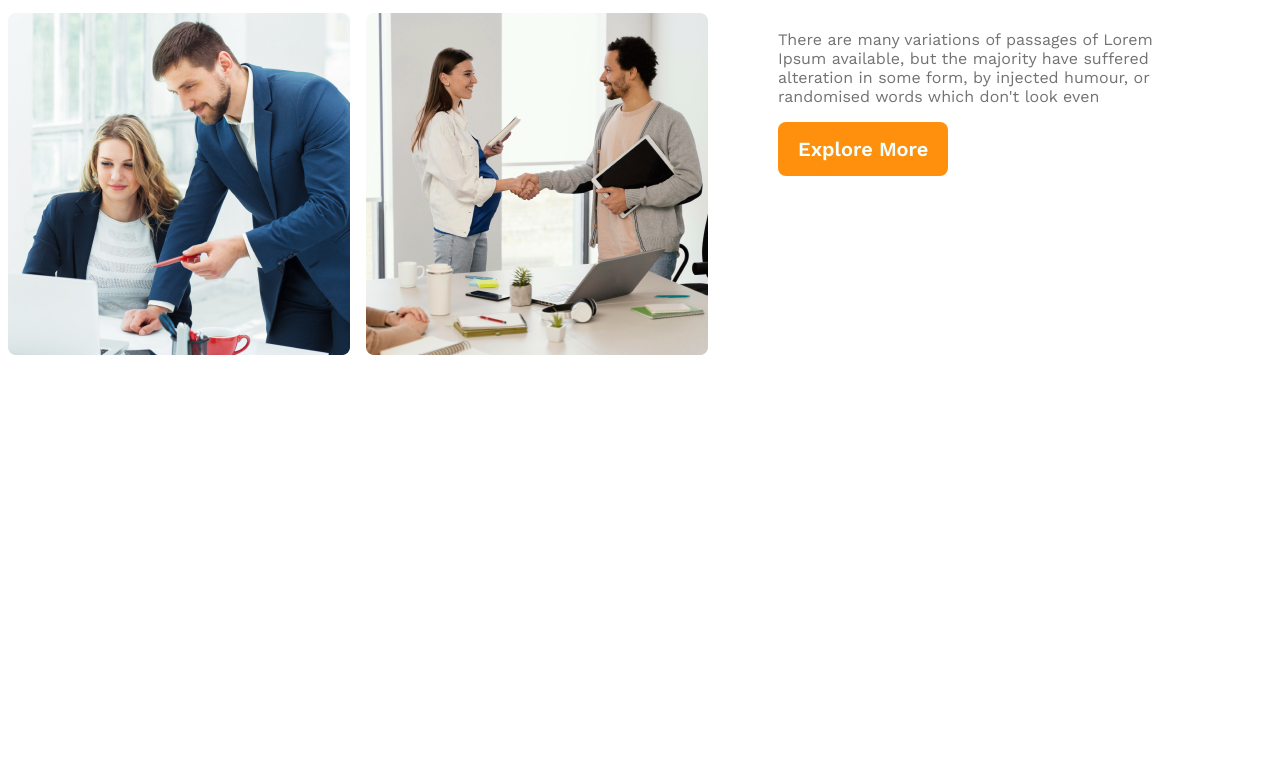
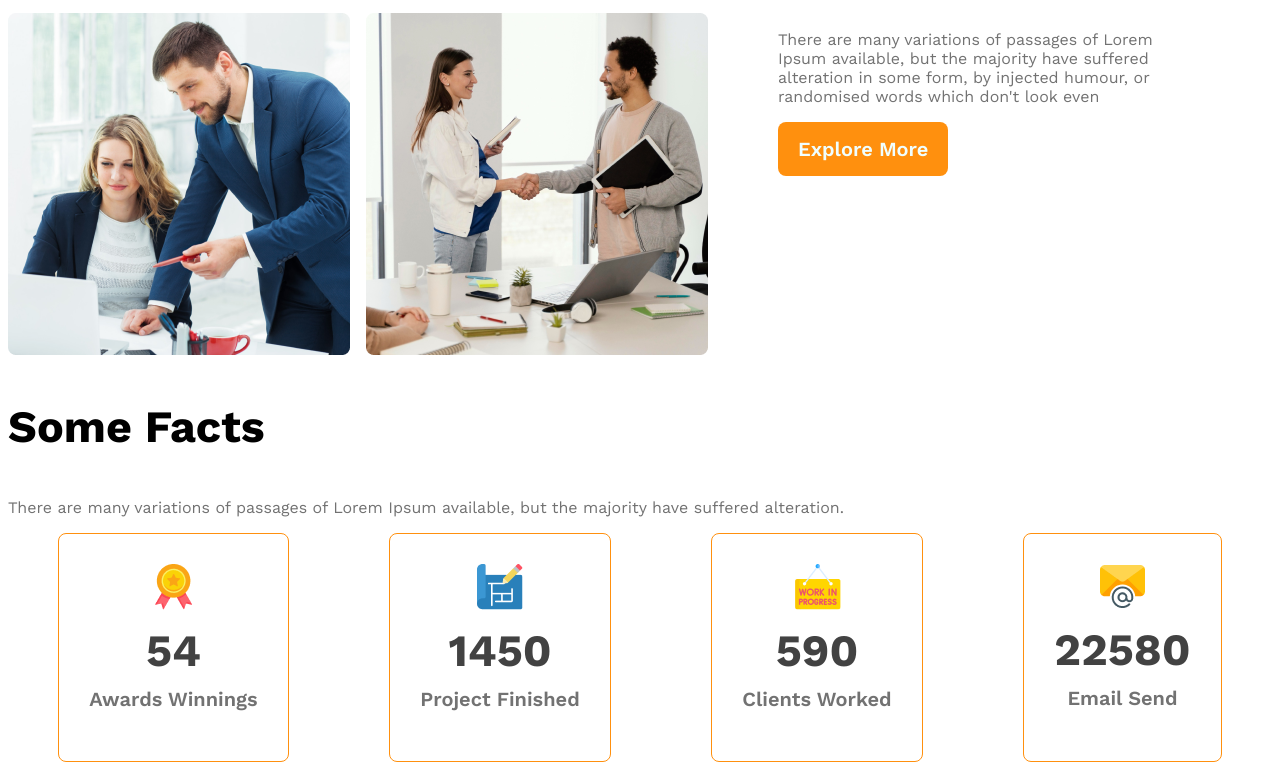
Before and after one commit to khayerhossain/architect-website, a plain HTML site: page index.html in a window 1280 px wide. Shown: the part 1346-2116 px from the top of the page. Before the commit the page ends 1709 px from the top, so only its background shows below. Drawn offline with nearby package versions, Linux system fonts and the light colour scheme.

Commit message:
facts section complete

```diff
--- a/index.html
+++ b/index.html
@@ -11,7 +11,7 @@
 <body>
     <header class="header">
         <nav>
-            <h3 class="nav-title">G3 Architects</h3>
+            <h3 class="section-title">G3 Architects</h3>
             <ul>
                 <li><a href="">Home</a></li>
                 <li><a href="">About</a></li>
@@ -50,6 +50,39 @@
             </div>
 
         </section>
+        <!-- features section -->
+        <section class="features">
+
+        </section>
+        <!-- facts section -->
+        <section class="facts">
+            <h3 class="section-title">Some Facts</h3>
+            <p class="text-light-gray">There are many variations of passages of Lorem Ipsum available, but the majority
+                have suffered
+                alteration.</p>
+            <div class="facts-card-container">
+                <div class="card">
+                    <img src="images/icons/ribon.png" alt="">
+                    <h2 class="card-stars">54</h2>
+                    <p class="text-light-gray">Awards Winnings</p>
+                </div>
+                <div class="card">
+                    <img src="images/icons/projects.png" alt="">
+                    <h2 class="card-stars">1450</h2>
+                    <p class="text-light-gray">Project Finished</p>
+                </div>
+                <div class="card">
+                    <img src="images/icons/customers.png" alt="">
+                    <h2 class="card-stars">590</h2>
+                    <p class="text-light-gray">Clients Worked</p>
+                </div>
+                <div class="card">
+                    <img src="images/icons/email.png" alt="">
+                    <h2 class="card-stars">22580</h2>
+                    <p class="text-light-gray">Email Send</p>
+                </div>
+            </div>
+        </section>
     </main>
     <footer>
 
--- a/styles/architects.css
+++ b/styles/architects.css
@@ -15,7 +15,7 @@ nav {
     align-items: center;
 }
 
-.nav-title {
+.section-title {
     font-size: 2.8rem;
     font-weight: 700;
 }
@@ -103,6 +103,32 @@ main {
     font-weight: 700;
 }
 
+.facts-card-container {
+    display: flex;
+    justify-content: space-around;
+}
+
+.facts-card-container .card {
+    border-radius: 8px;
+    border: 1px solid #ff900e;
+    text-align: center;
+    padding: 30px;
+}
+
+.facts-card-container .text-light-gray {
+    font-weight: 600;
+    font-size: 1.25rem;
+    margin-top: 5px;
+}
+
+.facts-card-container .card-stars {
+    font-size: 2.8rem;
+    color: #424242;
+    margin-top: 10px;
+    margin-bottom: 10px;
+}
+
+
 
 
 
@@ -115,7 +141,7 @@ main {
 
 
 /* responsive media queary*/
-
+/* mobile devices */
 @media screen and (max-width:576px) {
     .header {
         padding: 20px;
@@ -128,6 +154,11 @@ main {
 
     .teams-img-container {
         grid-template-columns: 1fr;
+    }
+
+    .teams-content {
+        padding-left: 20px;
+        padding-right: 20px;
     }
 
 }
```
